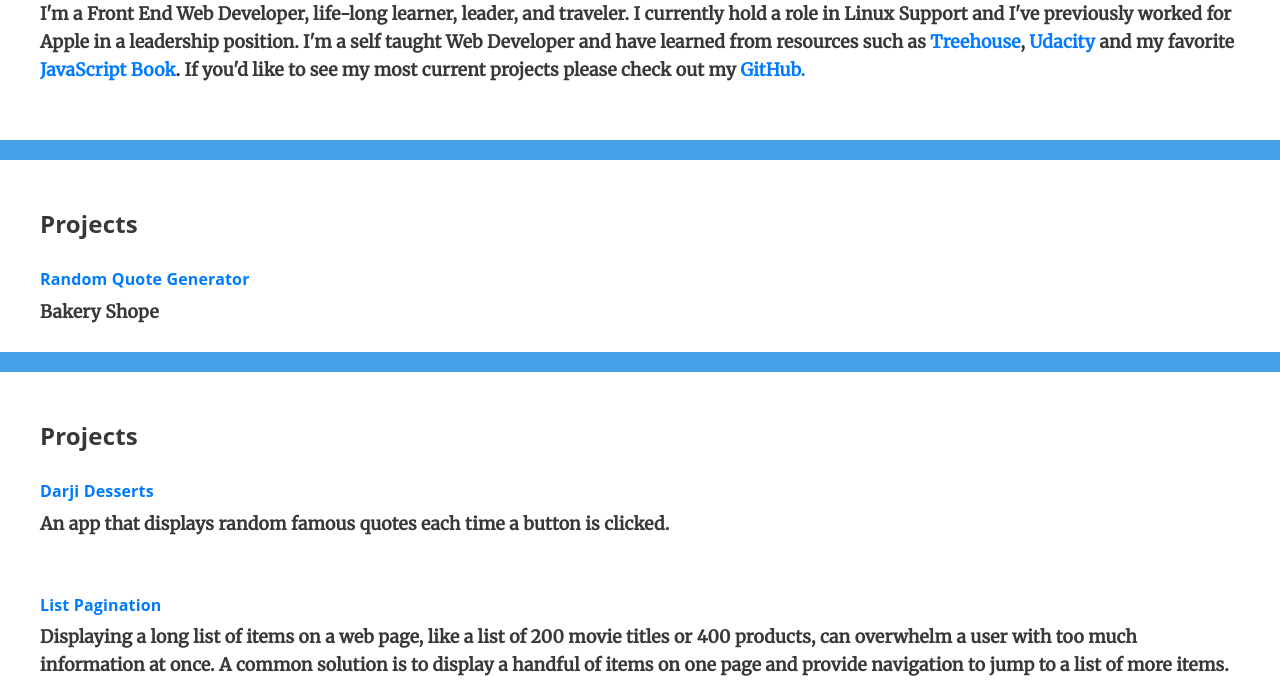
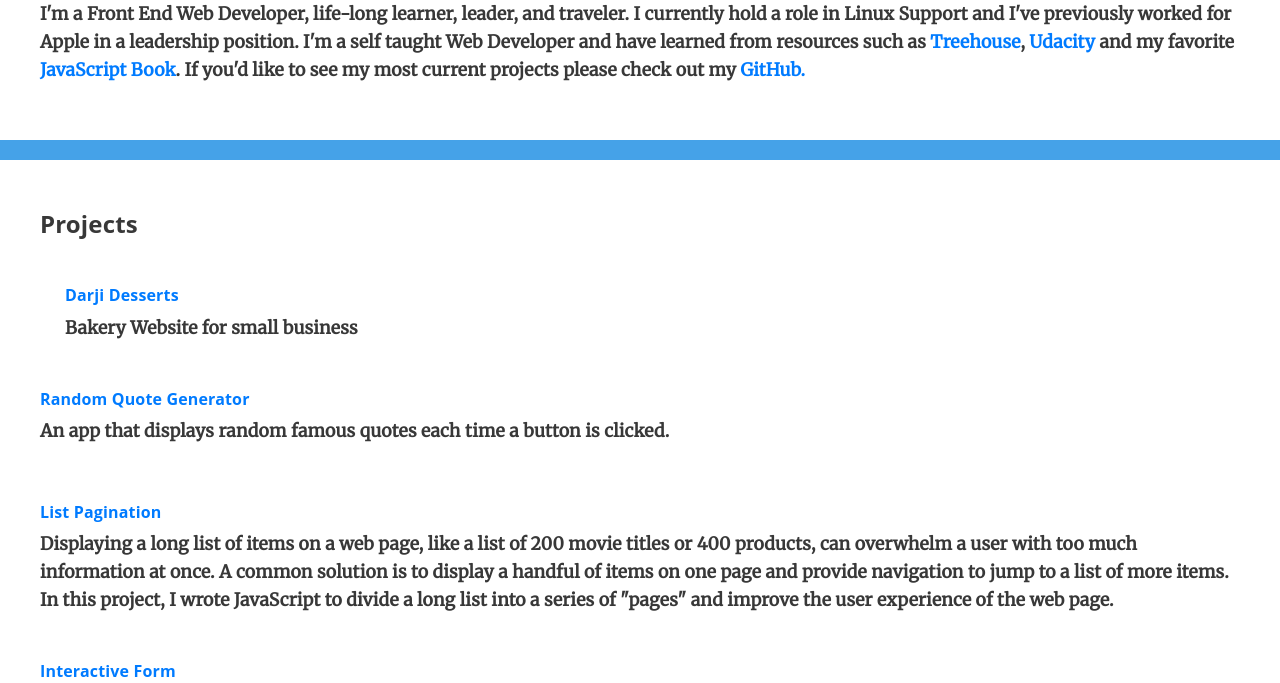
Before and after one commit to MD71/my_website, a PHP site: page / in a window 1280 px wide. Shown: the part 768-1451 px from the top of the page. Run offline with PHP 8.4, Linux system fonts and the light colour scheme; some web fonts are replaced.

Commit message:
added lisas website

```diff
--- a/index.php
+++ b/index.php
@@ -185,19 +185,18 @@
     <div class ="col-12 top_border_projects">
         <div class ="description">
             <h3 class = "change_font">Projects</h3>
-            <h4 class ="change_font_projects"><a href = "https://mikedaniel.co/Random-Quote-Generator/Unit%201/a_random_quote_generator-v1/index.html" target="_blank">Random Quote Generator</a></h4>
+            <div class ="row">
+    <div class ="col-12 ">
+        <div class ="project_type">
+            <h4 class ="change_font_projects"><a href = "https://mikedaniel.co/Lisa_Bakery-master/index.html" target="_blank" >Darji Desserts</a></h4>
 
 <p class ="shrink_para">
-Bakery Shope
+Bakery Website for small business
 </p>
 </div>
 </div>
 </div>
-<div class ="row">
-    <div class ="col-12 top_border_projects">
-        <div class ="description">
-            <h3 class = "change_font">Projects</h3>
-            <h4 class ="change_font_projects"><a href = "https://mikedaniel.coLisa_Bakery-master/index.html" target="_blank">Darji Desserts</a></h4>
+            <h4 class ="change_font_projects"><a href = "https://mikedaniel.co/Random-Quote-Generator/Unit%201/a_random_quote_generator-v1/index.html" target="_blank">Random Quote Generator</a></h4>
 
 <p class ="shrink_para">
 An app that displays random famous quotes each time a button is clicked.
```
